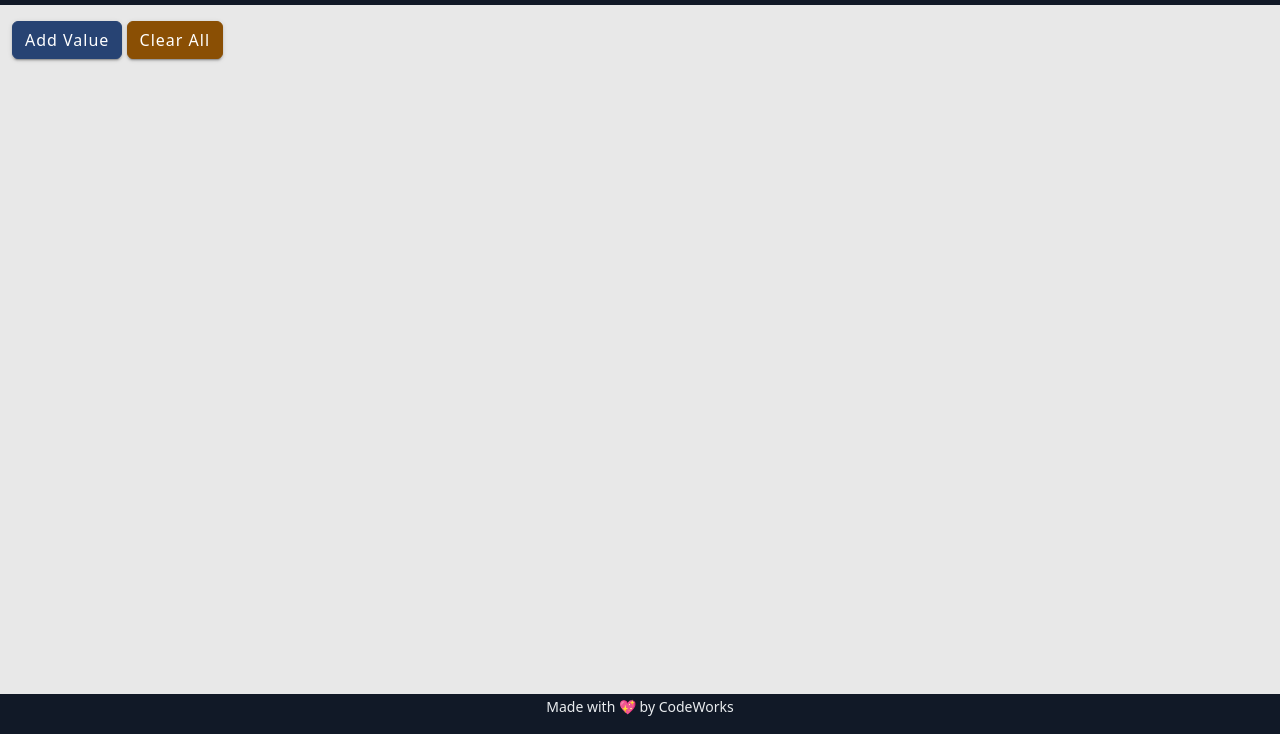
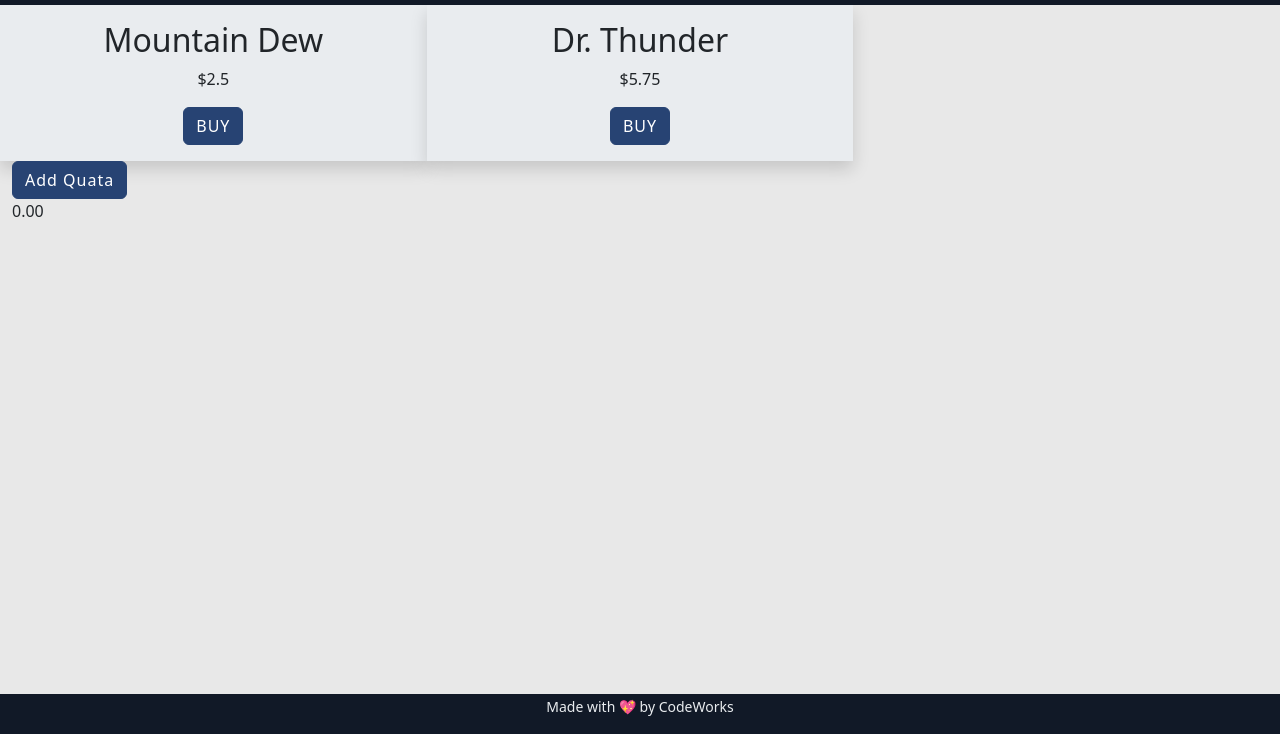
Before and after one commit to Andrew-Greenlaw/vendr, a website with bundled scripts: page index.html in a window 1280 px wide. Shown: the part 66-800 px from the top of the page. Built offline with nearby package versions, Linux system fonts and the light colour scheme; a script that the page names is missing.

Commit message:
final commit

```diff
--- a/app/App.js
+++ b/app/App.js
@@ -1,7 +1,9 @@
 import { ValuesController } from "./Controllers/ValuesController.js";
+import { SnackController } from "./Controllers/SnackController.js";
 
 class App {
-  valuesController = new ValuesController();
+  // valuesController = new ValuesController();
+  snackController = new SnackController();
 }
 
 window["app"] = new App();
--- a/app/AppState.js
+++ b/app/AppState.js
@@ -1,11 +1,19 @@
+import { Snack } from "./Models/Snack.js"
 import { Value } from "./Models/Value.js"
 import { EventEmitter } from "./Utils/EventEmitter.js"
 import { isValidProp } from "./Utils/isValidProp.js"
 import { loadState } from "./Utils/Store.js"
 
 class AppState extends EventEmitter {
-  /** @type {import('./Models/Value').Value[]} */
-  values = loadState('values', Value)
+  // /** @type {import('./Models/Value').Value[]} */
+  // values = loadState('values', Value)
+
+  /** @type {import('./Models/Snack').Snack[]} */
+  snacks = [
+    new Snack('Mountain Dew', 2.50),
+    new Snack('Dr. Thunder', 5.75)
+  ]
+  quarters = 0
 }
 
 export const appState = new Proxy(new AppState(), {
@@ -19,4 +27,6 @@
     target.emit(prop, value)
     return true
   }
+
+
 })
--- /dev/null
+++ b/app/Controllers/SnackController.js
@@ -0,0 +1,38 @@
+import { appState } from "../AppState.js";
+import { snackService } from "../Services/SnackService.js";
+
+function _drawSnack() {
+  let snack = appState.snacks
+  let snackTemplate = ''
+  snack.forEach(s => snackTemplate += s.Template)
+  // @ts-ignore
+  document.getElementById('snacks').innerHTML = snackTemplate
+
+}
+function _drawQuarters() {
+  // @ts-ignore
+  document.getElementById('quarters').innerText = `${appState.quarters}`
+}
+
+export class SnackController {
+  constructor() {
+
+    _drawSnack()
+  }
+  buySnack(name) {
+    console.log(name, 'adding to total')
+    snackService.buySnack(name)
+    _drawQuarters()
+  }
+
+  addQuarter() {
+    console.log('adding quata')
+    snackService.addQuarter()
+    _drawQuarters()
+    console.log(appState.quarters)
+  }
+
+
+
+
+}
--- /dev/null
+++ b/app/Models/Snack.js
@@ -0,0 +1,21 @@
+
+
+export class Snack {
+  constructor(name, price) {
+    this.name = name
+    this.price = price
+  }
+
+
+  get Template() {
+    return `
+      <div class="col-md-4 p-3 text-center bg-light shadow">
+          <div>
+            <h2>${this.name}</h2>
+            <p>$${this.price}</p>
+            <button class="btn btn-primary" onclick="app.snackController.buySnack('${this.name}')">BUY</button>
+          </div>
+        </div>
+    `
+  }
+}
--- /dev/null
+++ b/app/Services/SnackService.js
@@ -0,0 +1,23 @@
+import { appState } from "../AppState.js"
+
+
+class SnackService {
+
+  buySnack(name) {
+    console.log(name, 'add to total service')
+    let snack = appState.snacks.find(s => s.name == name)
+    console.log(snack);
+    // @ts-ignore
+    if (appState.quarters >= snack.price) {
+      appState.quarters -= snack.price
+    }
+  }
+
+  addQuarter() {
+    appState.quarters += .25
+    console.log('adding quata service', appState.quarters)
+  }
+
+
+}
+export const snackService = new SnackService()
--- a/index.html
+++ b/index.html
@@ -27,9 +27,12 @@
   </header>
   <main>
     <div class="container-fluid">
-      <div class="row">
-        <div class="col-12">
-          <div id="app"></div>
+      <div class="row" id="snacks">
+      </div>
+      <div class="row" id="transaction">
+        <div class="col-md-6">
+          <button class="btn btn-primary" onclick="app.snackController.addQuarter()">add quata</button>
+          <p id="quarters">0.00</p>
         </div>
       </div>
     </div>
```
